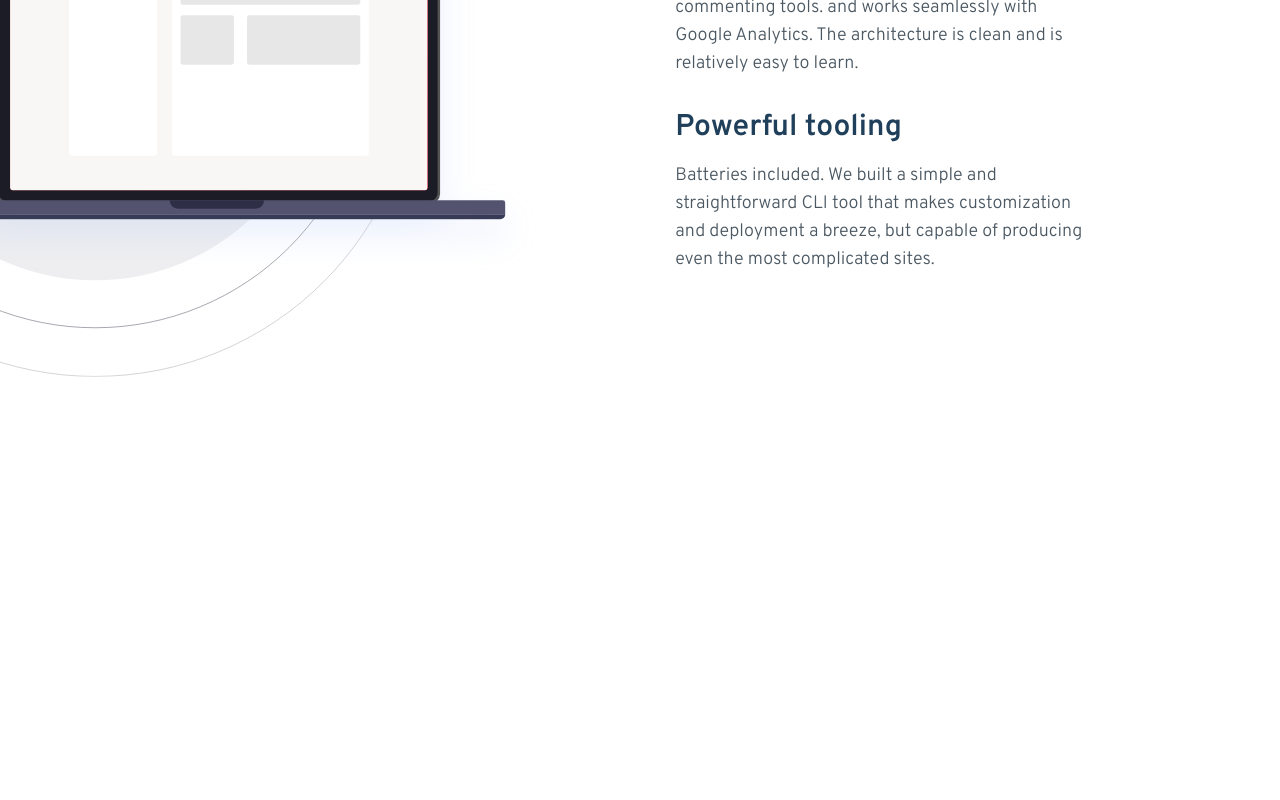
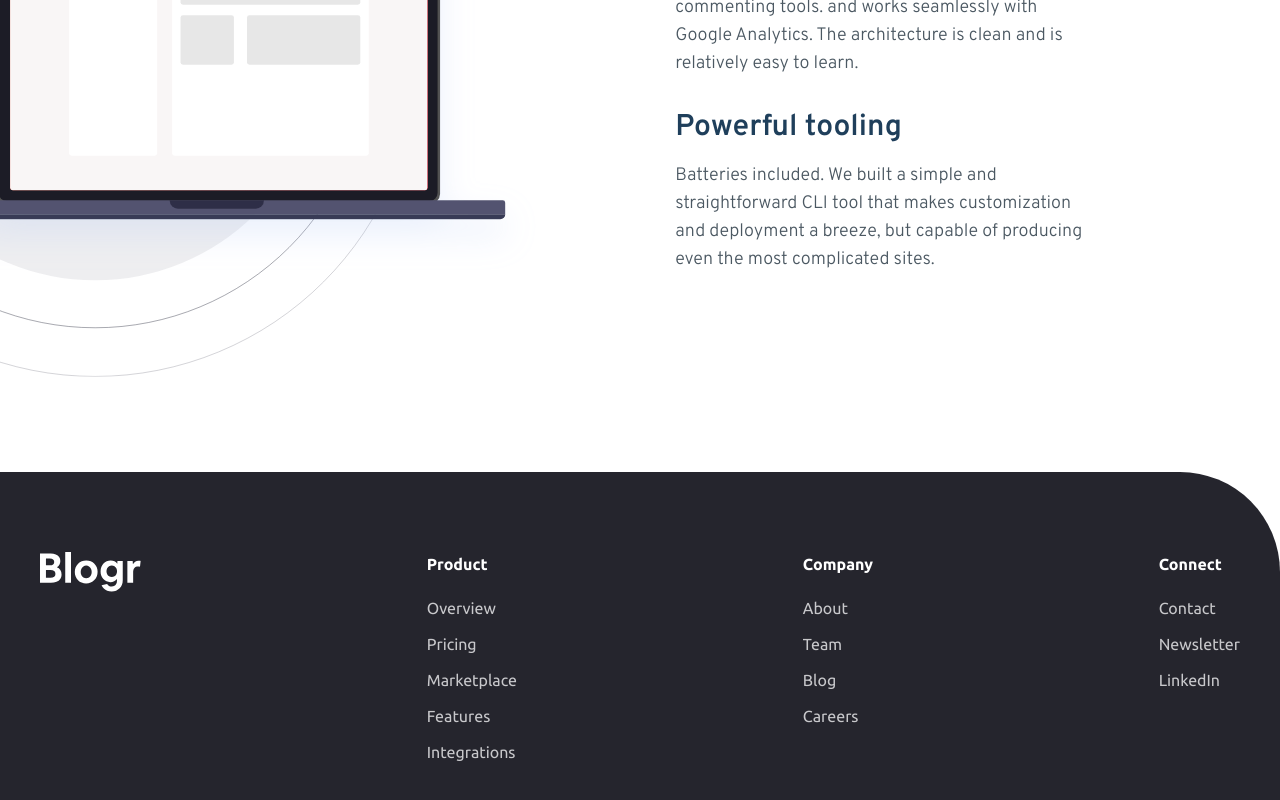
Before and after one commit to Md-Talim/bloggr-landing-page, a React (Vite) app: page / in a window 1280 px wide. Shown: the part 2434-3234 px from the top of the page. Before the commit the page ends 2811 px from the top, so only its background shows below. Built offline with nearby package versions, Linux system fonts and the light colour scheme.

Commit message:
Build the footer

```diff
--- a/src/App.tsx
+++ b/src/App.tsx
@@ -1,3 +1,4 @@
+import Footer from './components/Footer';
 import { features } from './data';
 import Hero from './sections/Hero';
 import Overview from './sections/Overview';
@@ -61,10 +62,12 @@ const App = () => {
 
         <div className="space-y-8 max-sm:text-center px-8">
           {features.map((feature) => (
-            <Description {...feature} />
+            <Description key={feature.label} {...feature} />
           ))}
         </div>
       </section>
+
+      <Footer />
     </>
   );
 };
--- /dev/null
+++ b/src/components/Footer.tsx
@@ -0,0 +1,31 @@
+import { navLinks } from '../data';
+
+const Links = ({ links, label }: { label: string; links: string[] }) => (
+  <div>
+    <h3 className="text-white font-ubuntu font-semibold mb-5">{label}</h3>
+    <ul className="space-y-3 max-sm:mb-8">
+      {links.map((link) => (
+        <li className="text-grayishBlue font-ubuntu">
+          <a href="/">{link}</a>
+        </li>
+      ))}
+    </ul>
+  </div>
+);
+
+const Footer = () => {
+  return (
+    <footer className="mt-40 bg-veryDarkBlackBlue py-20 px-10 rounded-tr-[100px]">
+      <div className="Container flex flex-col md:flex-row justify-between items-center md:items-start">
+        <div className="max-sm:mb-16">
+          <img src="/images/logo.svg" alt="Blogr Logo" />
+        </div>
+        {navLinks.map((links) => (
+          <Links key={links.label} {...links} />
+        ))}
+      </div>
+    </footer>
+  );
+};
+
+export default Footer;
```
